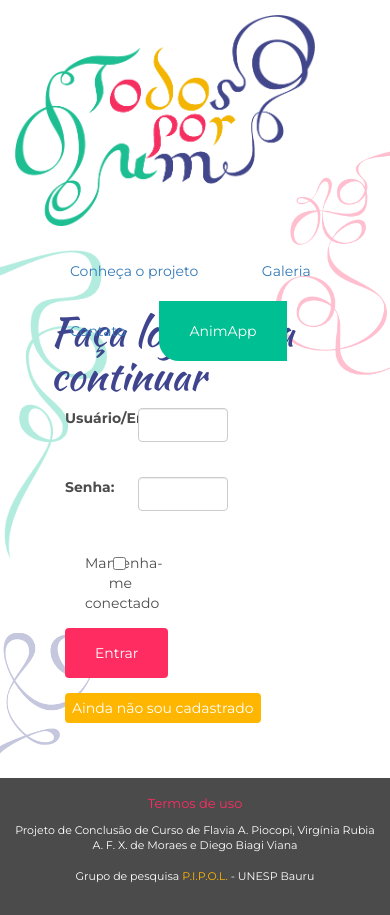
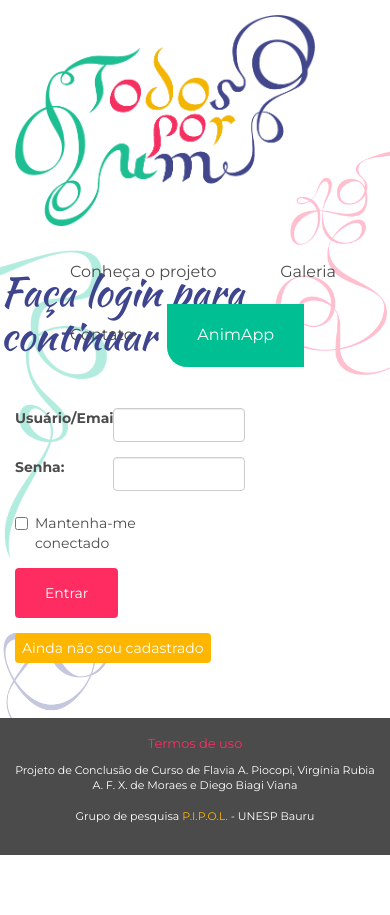
Before and after one commit to dbiagi/todosporum, a Symfony app: template app/Resources/FOSUserBundle/views/Security/login.html.twig in a window 390 px wide. After the commit the page ends 855 px from the top, so only its background shows below. Run offline with Twig, Linux system fonts and the light colour scheme; the template is opened without the code that fills it, so the values that code supplies are empty; some libraries are stand-ins or nearby versions.

Commit message:
Arrumado o style.css que baixei do site original.

```diff
--- a/web/css/style.css
+++ b/web/css/style.css
@@ -1,11 +1,11 @@
 @font-face {
     font-family: 'kaushan_scriptregular';
-    src: url('../fonts/kaushanscript-regular-webfont.eot');
-    src: url('../fonts/kaushanscript-regular-webfont.eot?#iefix') format('embedded-opentype'),
-         url('../fonts/kaushanscript-regular-webfont.woff2') format('woff2'),
-         url('../fonts/kaushanscript-regular-webfont.woff') format('woff'),
-         url('../fonts/kaushanscript-regular-webfont.ttf') format('truetype'),
-         url('../fonts/kaushanscript-regular-webfont.svg#kaushan_scriptregular') format('svg');
+    src: url('/fonts/kaushanscript-regular-webfont.eot');
+    src: url('/fonts/kaushanscript-regular-webfont.eot?#iefix') format('embedded-opentype'),
+        url('/fonts/kaushanscript-regular-webfont.woff2') format('woff2'),
+        url('/fonts/kaushanscript-regular-webfont.woff') format('woff'),
+        url('/fonts/kaushanscript-regular-webfont.ttf') format('truetype'),
+        url('/fonts/kaushanscript-regular-webfont.svg#kaushan_scriptregular') format('svg');
     font-weight: normal;
     font-style: normal;
 
@@ -72,10 +72,7 @@ section, section.container {
 .center {
     text-align: center;
 }
-.container {
-	max-width: 1200px;
-	margin: 0 auto;
-}
+
 .clear:after {
     content: "";
     display: block;
@@ -267,23 +264,14 @@ form.login {
     max-width: 300px;
     margin: 50px auto;
 }
-/* Formulários */
-form {
-	text-align: center;
-}
-input, textarea {
-	width: 90%;
-	margin-bottom: 20px;
-	border: 1px solid #BDBDBD;
-    padding: 5px;
-}
+
 input.error {
     background: #FFD5D5;
 }
 label.error {
     color: #F00;
     margin: -19px 0 19px;
-    display: block !important;
+    display: block;
 }
 /* Footer */
 footer {
@@ -302,6 +290,13 @@ footer a.termos {
 }
 
 /* Formatação */
+a{
+    text-decoration: none;
+    color: inherit;
+    cursor: pointer;
+    font-size: 16px;
+}
+
 h2, h3, h4, h5 {
     margin-bottom: 10px;
     font-family: 'kaushan_scriptregular';
@@ -363,31 +358,6 @@ quote i {
     font-style: normal;
 }
 
-
-@media (max-width: 1500px ) {
-	.container {
-		margin: 0 130px;
+div.title{
     margin-bottom: 40px;
 }
-}
-@media (max-width: 950px ) {
-	.container {
-		margin: 0 90px;
-		margin-bottom: 40px;
-	}
-}
-@media (max-width: 700px ) {
-	.container {
-		margin: 0 50px;
-		margin-bottom: 40px;
-	}
-}
-@media (max-width: 500px ) {
-	.container {
-		margin: 0 50px;
-		margin-bottom: 40px;
-	}
-	quote {
-		margin-left: 35px;
-	}
-}
```
Also changed, not shown: other parts of web/css/style.css (+16 -16 lines), web/.htaccess. Lines whose indentation alone changed are shown as unchanged.
